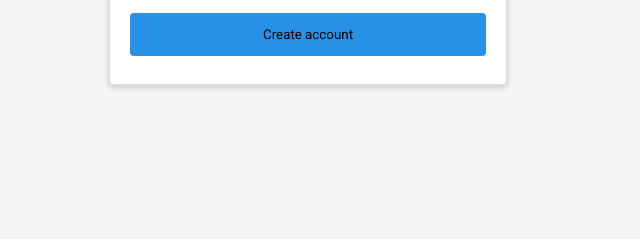
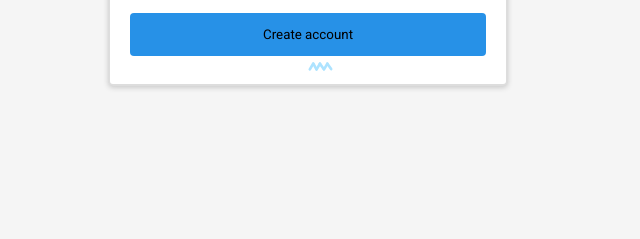
Before and after one commit to MateiReed/Home, a plain HTML site: page signup.html in a window 1280 px wide. Shown: the part 346-585 px from the top of the page, 332-972 px from the left. Drawn offline with nearby package versions, Linux system fonts and the light colour scheme.

Commit message:
Update signup.html

```diff
--- a/signup.html
+++ b/signup.html
@@ -25,7 +25,7 @@
 <img src="./assets/circle.svg" class="shape shape--0" />
       <img src="./assets/semi_circle.svg" class="shape shape--2" />
       <img src="./assets/semi_circle.svg" class="shape shape--3" />
-      <!-- <img src="./assets/squiggly.svg" class="shape shape--4" /> -->
+      <img src="./assets/squiggly.svg" class="shape shape--4" />
       <img src="./assets/squiggly.svg" class="shape shape--5" />
       <img src="./assets/circle.svg" class="shape shape--6" />
       <img src="./assets/triangle.svg" class="shape shape--7" />
```
